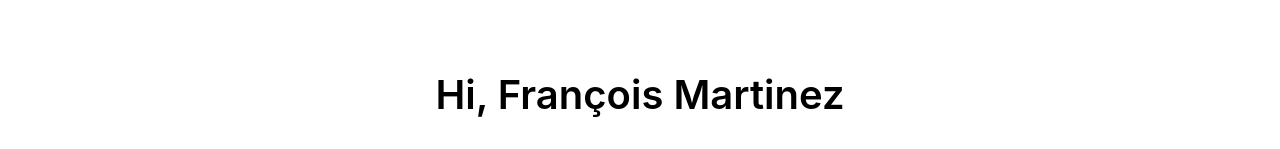
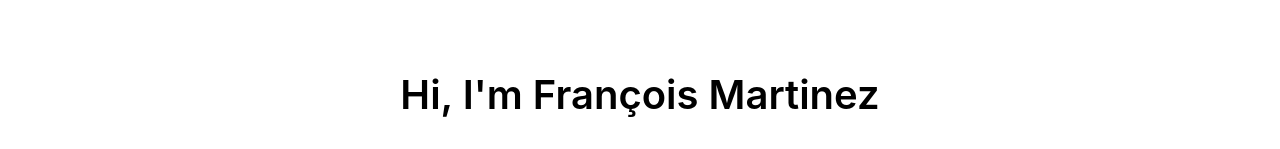
Before and after one commit to FrancoisMartinez/react-portfolio, a React (Vite) app: page / in a window 1280 px wide. Shown: the part 186-335 px from the top of the page. Built offline with nearby package versions, Linux system fonts and the light colour scheme.

Commit message:
some changes

```diff
--- a/src/index.css
+++ b/src/index.css
@@ -5,7 +5,7 @@
     --text-color: #000000;
     --secondary-text-color: #6e6e73;
     --card-background-color: #f8f8f8;
-    --header-background-color: #f8f8f8;
+    --header-background-color: rgba(248, 248, 248, 0.5);
     --gradient-color: linear-gradient(45deg, #FF6584, #6c63ff);
     --link-color: #6c63ff;
 }
@@ -15,7 +15,7 @@
     --text-color: #f5f5f7;
     --secondary-text-color: #a1a1aa;
     --card-background-color: #2c2c2e;
-    --header-background-color: #2c2c2e;
+    --header-background-color: rgba(44, 44, 46, 0.5);
 }
 
 body {
@@ -70,7 +70,8 @@ p {
 
 
 ::-webkit-scrollbar-track {
-    background: var(--background-color);
+    background-color: var(--background-color);
+
 }
 
 ::-webkit-scrollbar-thumb {
--- a/src/locales/en/translation.json
+++ b/src/locales/en/translation.json
@@ -6,7 +6,7 @@
     "downloadCV": "Download CV"
   },
   "home": {
-    "greeting": "Hi, François Martinez",
+    "greeting": "Hi, I'm François Martinez",
     "description": "I’m a Software Engineering Co-op student at Concordia University with an interest in the latest web development technologies and programming. Experienced in full-stack development using the MERN stack and Java, I’m excited to continuously learn and explore new technologies to expand my skill set."
   },
   "projects": {
--- a/src/styles/Header.module.css
+++ b/src/styles/Header.module.css
@@ -7,6 +7,7 @@
     width: 100%;
     top: 0;
     z-index: 1000;
+    background-color: var(--header-background-color);
     backdrop-filter: blur(10px);
     -webkit-backdrop-filter: blur(10px);
     box-shadow: 0 1px 10px rgba(0, 0, 0, 0.1);
```
